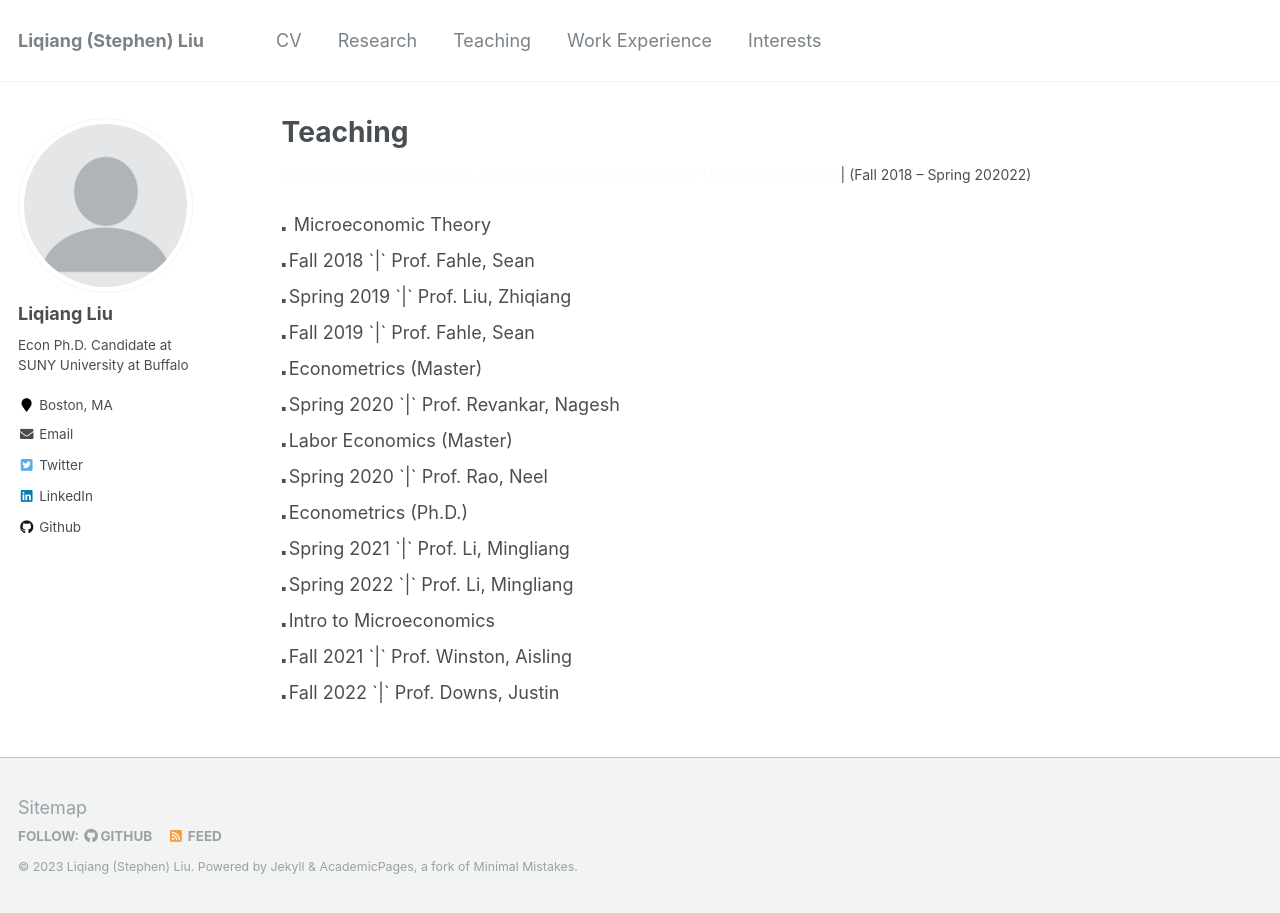
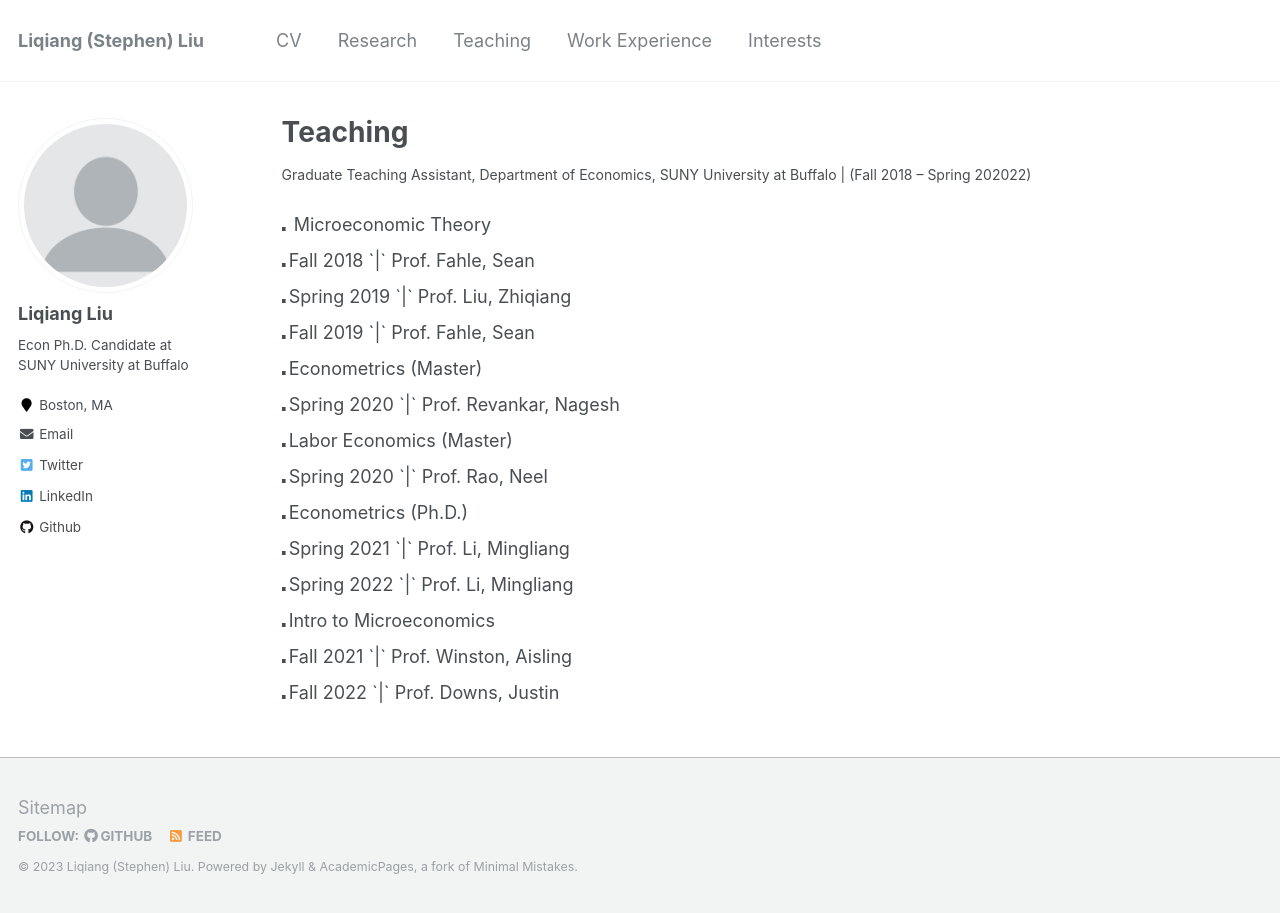
Before and after one commit to Liqiang-Liu/Liqiang-Liu.github.io, a Jekyll site: the page built from _pages/teaching.md, in a window 1280 px wide. Built offline with Jekyll 4.4.1, drawn with Linux system fonts in a browser that asks for light colours.

Commit message:
Update teaching.md

```diff
--- a/_pages/teaching.md
+++ b/_pages/teaching.md
@@ -23,7 +23,7 @@
 }
 </style>
 
-<span style="font-size: 14px;"> <span style="color:#fafcff;"> Graduate Teaching Assistant, Department of Economics, SUNY University at Buffalo </span> | (Fall 2018 – Spring 202022)</span>
+<span style="font-size: 14px;"> <span style="color:Prussian Blue;"> Graduate Teaching Assistant, Department of Economics, SUNY University at Buffalo </span> | (Fall 2018 – Spring 202022)</span>
 
 <ul class="custom-bullet">
   <li> Microeconomic Theory
```
